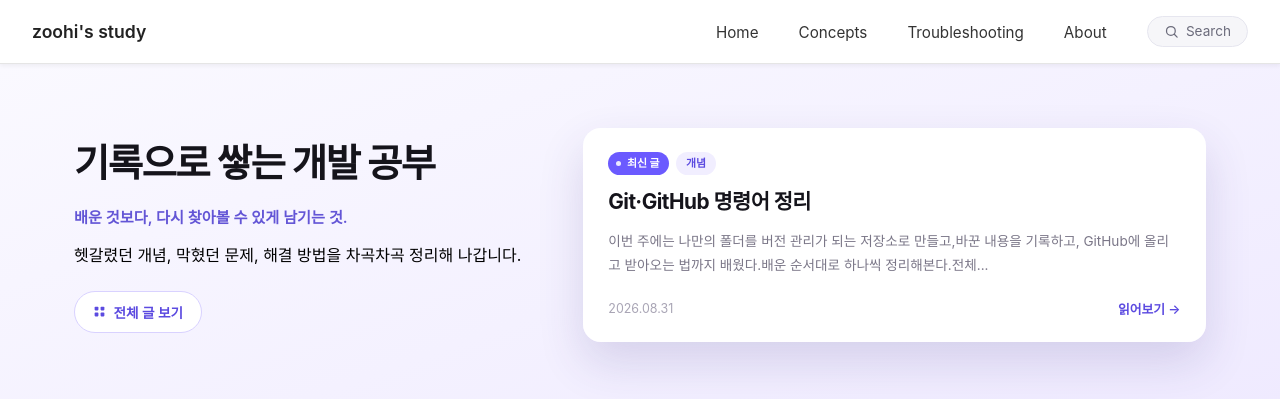
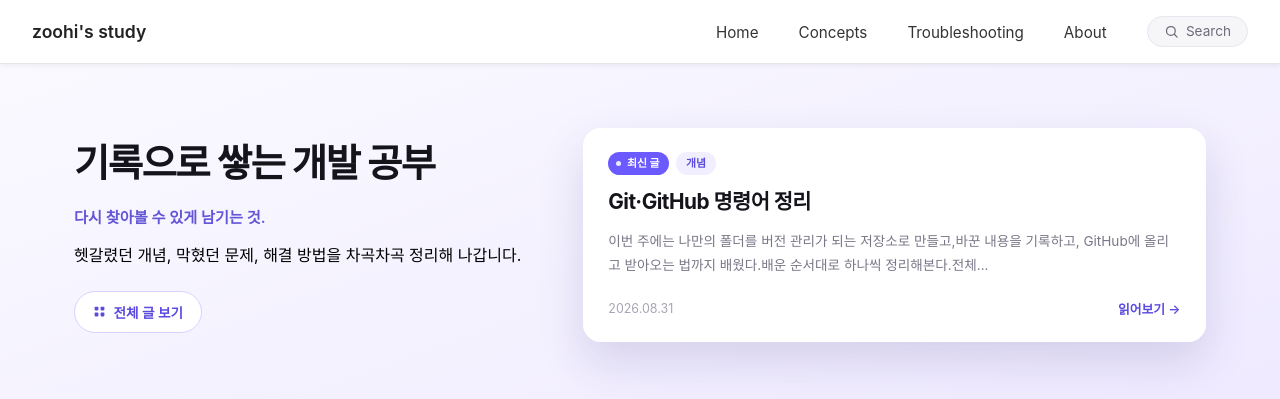
Before and after one commit to JHee0209/my-blog, a Jekyll site: the page built from index.md, in a window 1280 px wide and 1353 px high. Shown: the top 399 px of the window. Built offline with Jekyll 4.4.1, drawn with Linux system fonts in a browser that asks for light colours; some web fonts are replaced.

Commit message:
글자 수정

```diff
--- a/index.md
+++ b/index.md
@@ -1,7 +1,7 @@
 ---
 layout: home
 title: 기록으로 쌓는 개발 공부
-lead: 배운 것보다, 다시 찾아볼 수 있게 남기는 것.
+lead: 다시 찾아볼 수 있게 남기는 것.
 ---
 
 헷갈렸던 개념, 막혔던 문제, 해결 방법을 차곡차곡 정리해 나갑니다.
```
